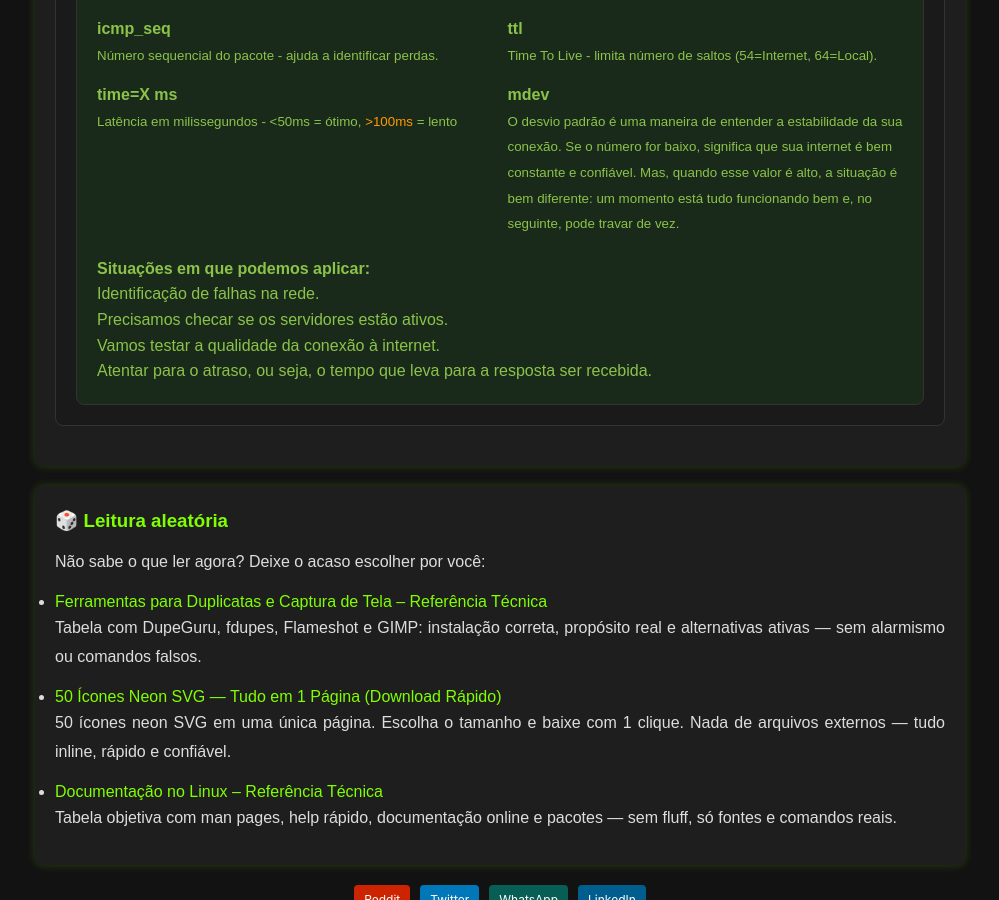
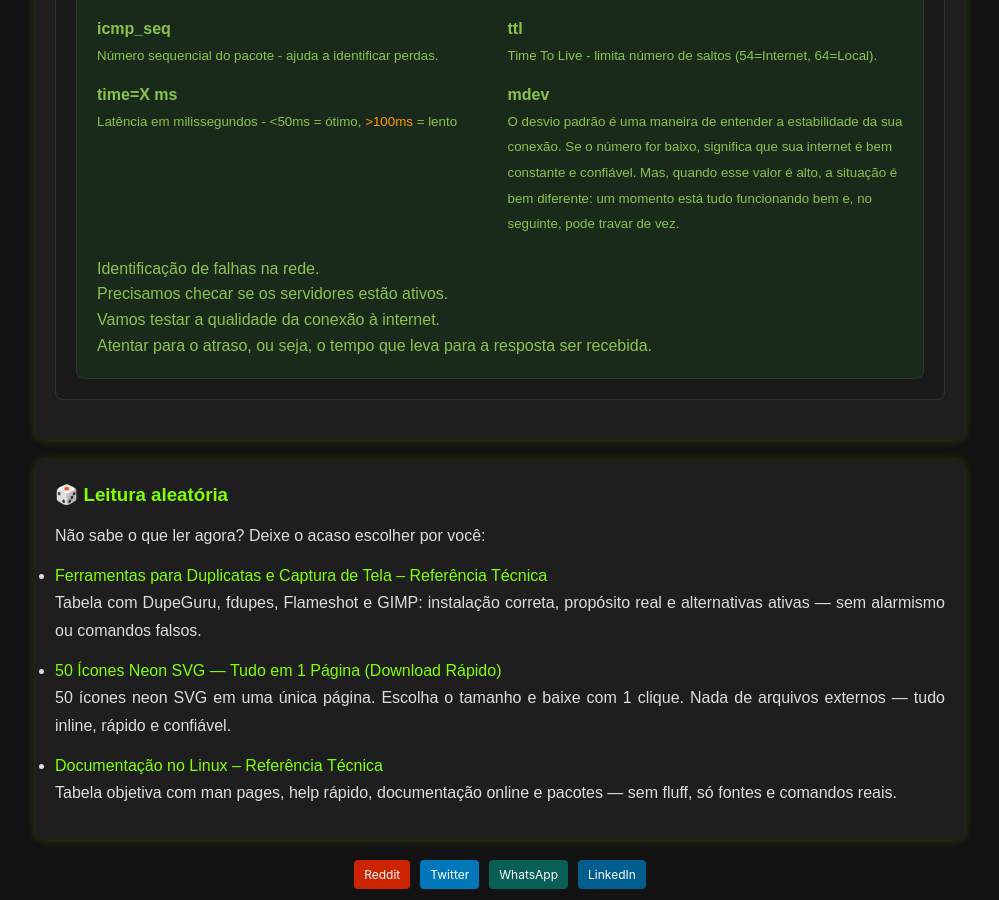
Before and after one commit to Piolinux/piolinux-site, a Jekyll site: the page built from _pages/_tools/imulador-de-ping-visual-online-latencia-e-rede.html, in a window 1280 px wide and 900 px high, scrolled down 971 px. Shown: the whole window, without its empty margins (140-1139 px from the left). Built offline with Jekyll 4.4.1, drawn with Linux system fonts in a browser that asks for light colours.

Commit message:
Update imulador-de-ping-visual-online-latencia-e-rede.html

```diff
--- a/_pages/_tools/imulador-de-ping-visual-online-latencia-e-rede.html
+++ b/_pages/_tools/imulador-de-ping-visual-online-latencia-e-rede.html
@@ -74,7 +74,6 @@ tags: [ping, rede, latencia, sysadmin, icmp, simulador, network, tempo-resposta]
       </div>
     </div>
     <div style="margin-top: 20px;">
-      <strong>Situações em que podemos aplicar: </strong><br>
         Identificação de falhas na rede.<br>
         Precisamos checar se os servidores estão ativos.<br>
         Vamos testar a qualidade da conexão à internet.<br>
```
